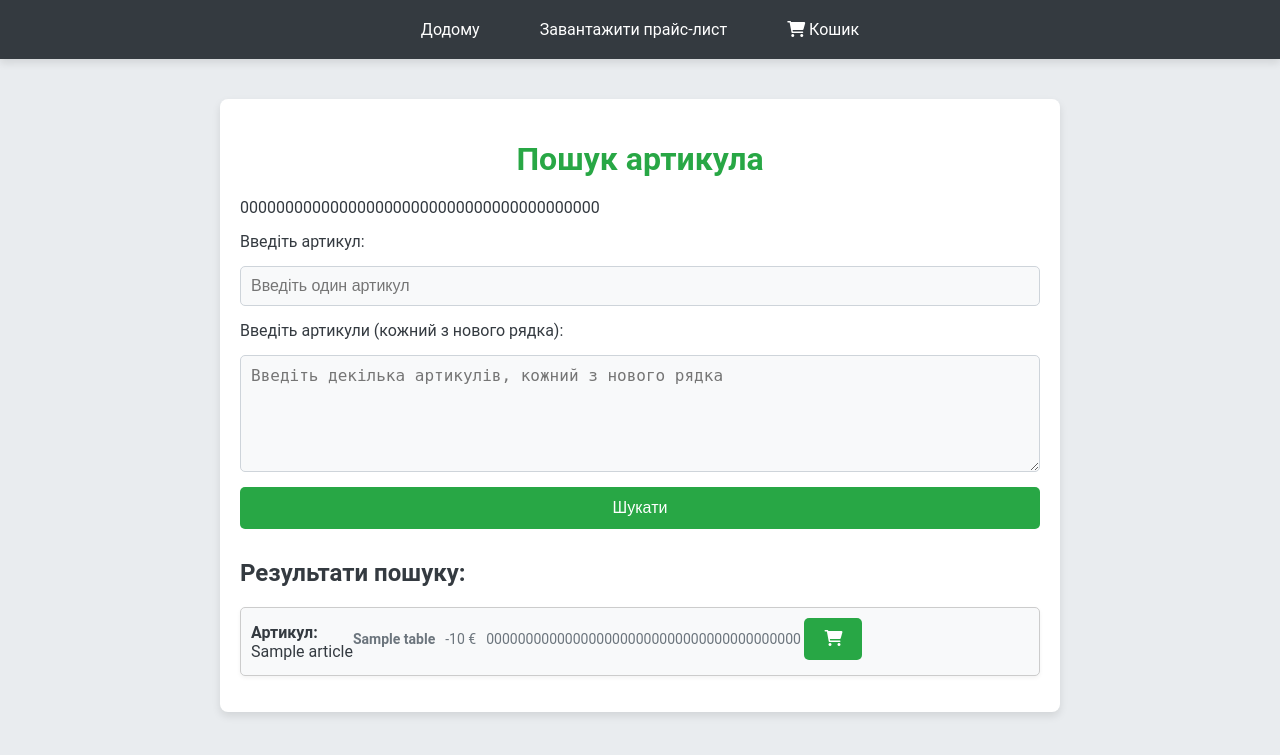
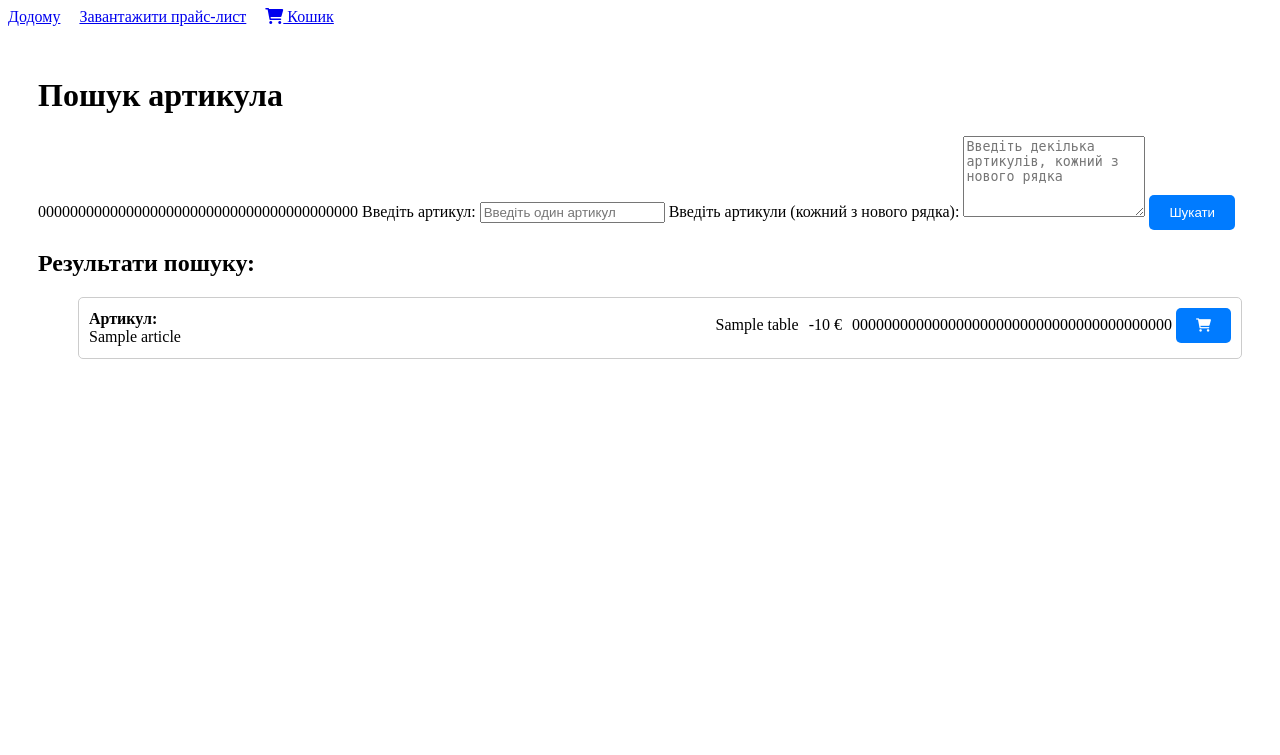
Before and after one commit to crimpi23/my_project, a Flask app: template app/templates/index.html in a window 1280 px wide. Shown: the top 755 px of the page. Run offline with Flask 2, Linux system fonts and the light colour scheme; the template is opened without the code that fills it: most values are stand-ins (such as "Sample title", 1, 10 or a date in 2020).

Commit message:
Update styles.css for animations and responsive design

```diff
--- a/app/static/styles.css
+++ b/app/static/styles.css
@@ -1,160 +1,114 @@
-body {
-    font-family: 'Roboto', sans-serif;
-    background-color: #e9ecef;
-    color: #343a40;
-    margin: 0;
-    padding: 0;
+/* Загальний стиль кнопок */
+button {
+    padding: 10px 20px;
+    border: none;
+    border-radius: 5px;
+    background-color: #007bff;
+    color: #fff;
+    cursor: pointer;
+    transition: background-color 0.3s ease, transform 0.3s ease;
 }
 
-header {
-    background-color: #343a40;
-    padding: 10px 0;
-    box-shadow: 0 4px 8px rgba(0, 0, 0, 0.1);
+/* Анімація для hover ефекту */
+button:hover {
+    background-color: #0056b3;
+    transform: scale(1.05);
 }
 
-nav {
+/* Анімація для натиску кнопки */
+button:active {
+    transform: scale(0.95);
+}
+
+/* Анімація для елементів у кошику */
+.cart-item {
     display: flex;
-    justify-content: center;
-    gap: 20px;
+    justify-content: space-between;
+    align-items: center;
+    margin-bottom: 10px;
+    padding: 10px;
+    border: 1px solid #ccc;
+    border-radius: 5px;
+    transition: box-shadow 0.3s ease, transform 0.3s ease;
+}
+
+.cart-item:hover {
+    box-shadow: 0 0 10px rgba(0, 0, 0, 0.2);
+    transform: scale(1.02);
+}
+
+/* Адаптивний дизайн */
+
+/* Стиль для мобільних пристроїв */
+@media (max-width: 600px) {
+    .container {
+        padding: 10px;
     }
 
     .nav-link {
-    color: #fff;
-    text-decoration: none;
-    font-size: 16px;
-    padding: 10px 20px;
-    transition: background-color 0.3s ease, transform 0.2s;
+        display: block;
+        margin-bottom: 10px;
     }
 
-.nav-link:hover {
-    background-color: #495057;
-    border-radius: 5px;
-    transform: scale(1.05);
+    .cart-item {
+        flex-direction: column;
+        align-items: flex-start;
     }
 
-.container {
-    max-width: 800px;
-    margin: 40px auto;
-    padding: 20px;
-    background-color: #fff;
-    border-radius: 8px;
-    box-shadow: 0 4px 8px rgba(0, 0, 0, 0.1);
+    .item-details, .item-actions {
+        width: 100%;
     }
 
-h1 {
-    text-align: center;
-    color: #28a745;
-    margin-bottom: 20px;
+    .item-details div {
+        margin-right: 0;
+        margin-bottom: 10px;
+    }
 }
 
-form {
-    display: flex;
-    flex-direction: column;
-    gap: 15px;
+/* Стиль для планшетів */
+@media (min-width: 601px) and (max-width: 1024px) {
+    .container {
+        padding: 20px;
     }
 
-input[type="text"],
-input[type="file"],
-select,
-textarea {
-    padding: 10px;
-    font-size: 16px;
-    border: 1px solid #ced4da;
-    border-radius: 5px;
-    background-color: #f8f9fa;
-    transition: border-color 0.3s ease;
+    .nav-link {
+        display: block;
+        margin-bottom: 10px;
     }
 
-input[type="text"]:focus,
-input[type="file"]:focus,
-select:focus,
-textarea:focus {
-    border-color: #80bdff;
-    outline: none;
+    .cart-item {
+        flex-direction: row;
     }
 
-button {
-    padding: 12px 20px;
-    font-size: 16px;
-    color: #fff;
-    background-color: #28a745;
-    border: none;
-    border-radius: 5px;
-    cursor: pointer;
-    transition: background-color 0.3s ease, transform 0.2s;
+    .item-details, .item-actions {
+        width: 100%;
     }
 
-button:hover {
-    background-color: #218838;
-    transform: scale(1.05);
+    .item-details div {
+        margin-right: 15px;
+    }
 }
 
-.error {
-    color: #dc3545;
-    font-weight: bold;
-    margin-top: 20px;
+/* Стиль для десктопів */
+@media (min-width: 1025px) {
+    .container {
+        padding: 30px;
     }
 
-h2 {
-    margin-top: 30px;
-    color: #343a40;
+    .nav-link {
+        display: inline-block;
+        margin-right: 15px;
     }
 
-ul {
-    list-style-type: none;
-    padding-left: 0;
+    .cart-item {
+        flex-direction: row;
     }
 
-.article-item {
-    display: flex;
-    justify-content: space-between;
-    align-items: center;
-    padding: 10px;
-    background-color: #f8f9fa;
-    margin: 10px 0;
-    border-radius: 5px;
-    box-shadow: 0 2px 4px rgba(0, 0, 0, 0.05);
+    .item-details, .item-actions {
+        width: auto;
     }
 
-.article-left {
-    flex: 1;
-}
-
-.article-right {
-    flex: 2;
-    font-size: 14px;
-    color: #6c757d;
-}
-
-.price-list {
-    list-style-type: none;
-    padding-left: 0;
-}
-
-.price-list li {
-    display: flex;
-    justify-content: space-between;
-}
-
-.price-list .table-name {
-    font-weight: bold;
-}
-
-.price-list .price {
-    font-weight normal;
-}
-
-/* Media Queries for Responsiveness */
-@media (max-width: 768px) {
-    .container {
-        width: 90%;
-        padding: 10px;
-    }
-    .nav-link {
-        font-size: 14px;
-        padding: 8px 16px;
-    }
-    button {
-        font-size: 14px;
+    .item-details div {
+        margin-right: 15px;
     }
 }
```
Lines whose indentation alone changed are shown as unchanged.
